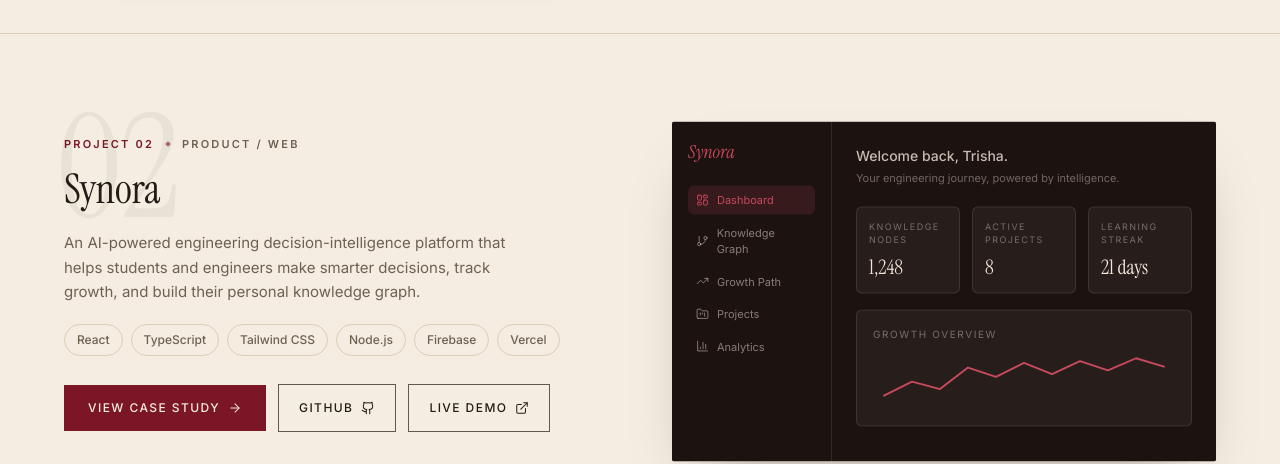
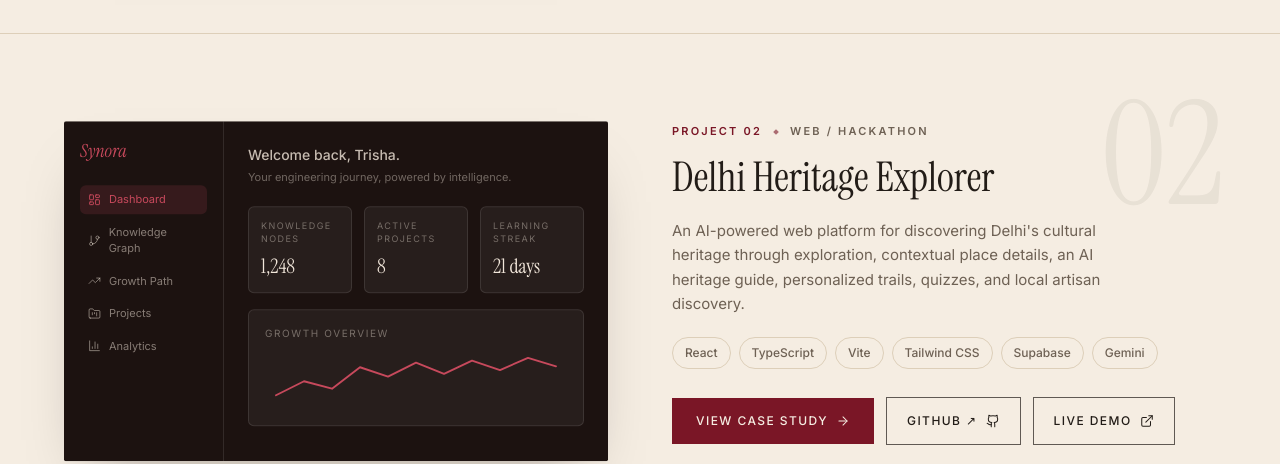
Before and after one commit to trisha29807-del/Portfolio-Trisha, a React (Vite) app: page / in a window 1280 px wide. Shown: the part 1920-2384 px from the top of the page. Built offline with nearby package versions, Linux system fonts and the light colour scheme; the HTML template or start-up script is replaced by a standard one.

Commit message:
Remove unfinished Synora and renumber selected projects

```diff
--- a/src/data/projects.ts
+++ b/src/data/projects.ts
@@ -43,21 +43,6 @@
   },
   {
     number: "02",
-    slug: "synora",
-    name: "synora",
-    category: "Product / Web",
-    year: "2026",
-    title: "Synora",
-    description:
-      "An AI-powered engineering decision-intelligence platform that helps students and engineers make smarter decisions, track growth, and build their personal knowledge graph.",
-    tech: ["React", "TypeScript", "Tailwind CSS", "Node.js", "Firebase", "Vercel"],
-    githubUrl: "#",
-    liveUrl: "#",
-    caseStudyUrl: "#",
-    imageSide: "right",
-  },
-  {
-    number: "03",
     slug: "delhi-heritage-explorer",
     name: "delhi-heritage-explorer",
     category: "Web / Hackathon",
@@ -76,7 +61,7 @@
     imageSide: "left",
   },
   {
-    number: "04",
+    number: "03",
     slug: "foodbridge",
     name: "foodbridge",
     category: "Android · Mobile App",
```
